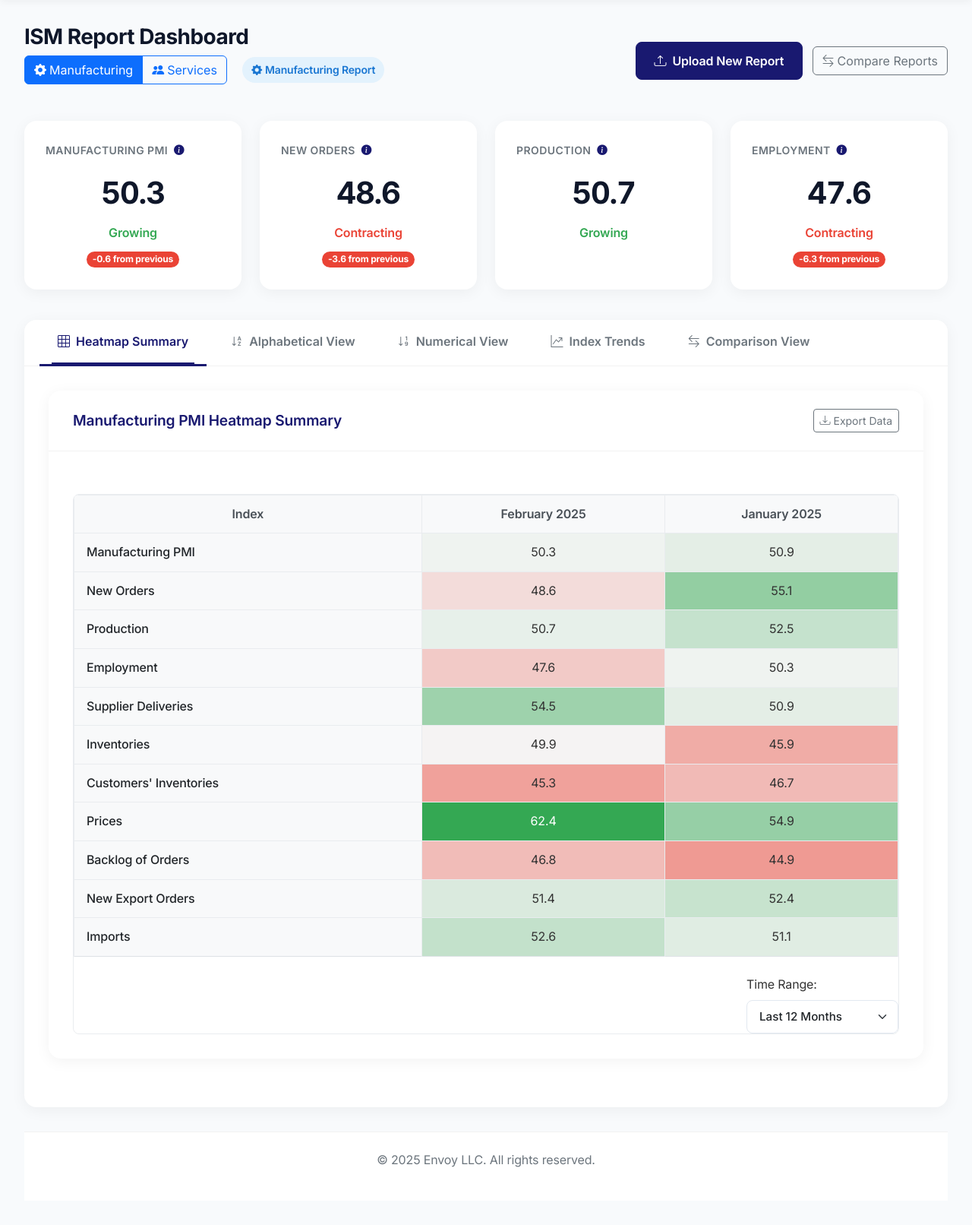
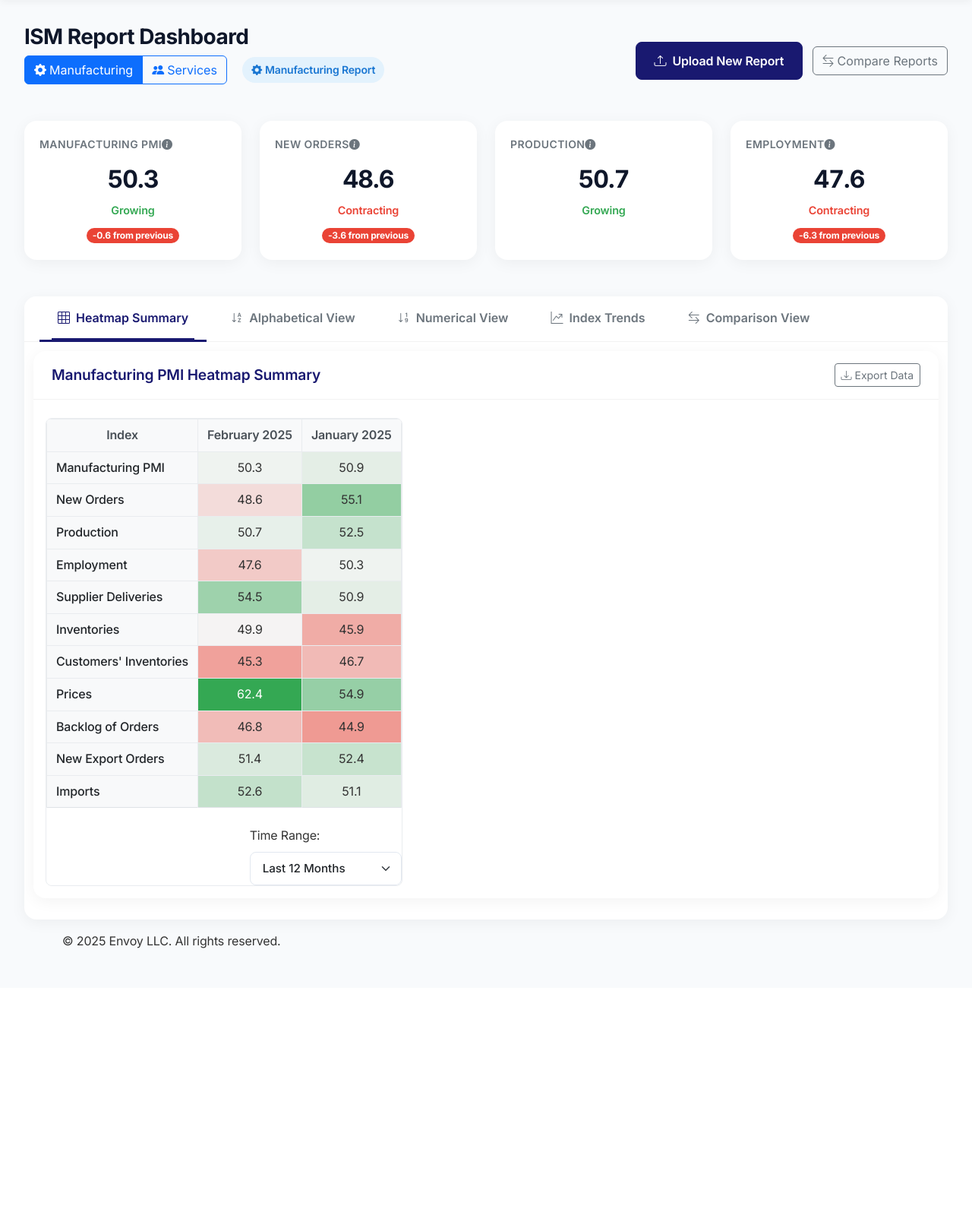
Before and after one commit to robertobuso/ism-report-analysis, a Flask app: page /home in a window 1280 px wide. Shown: the part 78-1690 px from the top of the page at 76% size. After the commit the page ends 1326 px from the top, so only its background shows below. Run offline with Flask 3, Linux system fonts and the light colour scheme; the visitor is signed in with stand-in values (Sample User, id 1); data comes from the database, SQL or seed files in the repository; some libraries are stand-ins or nearby versions.

Commit message:
Made columns width narrower, eliminated white space, fixed index trends header, enhanced UI for 13 inch screens. **READY FOR DEPLOYMENT TO MAIN*

```diff
--- a/templates/dashboard.html
+++ b/templates/dashboard.html
@@ -128,7 +128,7 @@
             background: white;
             border-radius: 16px;
             box-shadow: 0 4px 20px var(--card-shadow);
-            padding: 1.75rem;
+            padding: 1.25rem; /* Reduced from 1.75rem */
             height: 100%;
             transition: transform 0.3s ease, box-shadow 0.3s ease;
         }
@@ -149,16 +149,21 @@
             align-items: center;
         }
 
-        .kpi-title i {
-            margin-left: 0.5rem;
-            font-size: 0.85rem;
-            color: var(--primary-color);
+        .kpi-title {
+            color: var(--light-text);
+            font-size: 0.875rem;
+            font-weight: 600;
+            margin-bottom: 0.5rem; /* Reduced from 0.75rem */
+            text-transform: uppercase;
+            letter-spacing: 0.03em;
+            display: flex;
+            align-items: center;
         }
 
         .kpi-value {
-            font-size: 2.5rem;
+            font-size: 2rem; /* Reduced from 2.5rem */
             font-weight: 700;
-            margin-bottom: 0.5rem;
+            margin-bottom: 0.25rem; /* Reduced from 0.5rem */
             color: #0f172a;
             letter-spacing: -0.03em;
             font-feature-settings: "tnum";
@@ -166,8 +171,13 @@
         }
 
         .kpi-direction {
-            font-size: 1rem;
+            font-size: 0.9rem; /* Reduced from 1rem */
             font-weight: 600;
+        }
+
+        /* Reduce margin on KPI cards row */
+        .row.mb-4 {
+            margin-bottom: 2rem !important; /* Reduced from default */
         }
 
         .text-growing {
@@ -183,7 +193,7 @@
             background: white;
             border-radius: 16px;
             box-shadow: 0 4px 20px var(--card-shadow);
-            margin-bottom: 2rem;
+            margin-bottom: 1rem; /* Reduced from 2rem */
             overflow: hidden;
         }
 
@@ -214,7 +224,7 @@
         }
 
         .tab-content {
-            padding: 2rem;
+            padding: 0.75rem;
         }
 
         /* Content card styling */
@@ -222,16 +232,17 @@
             background: white;
             border-radius: 16px;
             box-shadow: 0 4px 20px var(--card-shadow);
-            margin-bottom: 2rem;
+            margin-bottom: 1rem; /* Reduced from 2rem */
             overflow: hidden;
         }
 
         .content-card-header {
-            padding: 1.5rem 2rem;
+            padding: 1rem 1.5rem; /* Reduced from 1.5rem 2rem */
             border-bottom: 1px solid rgba(0, 0, 0, 0.05);
             display: flex;
             justify-content: space-between;
             align-items: center;
+            min-height: auto;
         }
 
         .content-card-header h5 {
@@ -242,14 +253,14 @@
         }
 
         .content-card-body {
-            padding: 2rem;
-        }
-
-        /* Enhanced table styling */
+            padding: 1rem; /* Reduced from 2rem */
+        }
+
         .data-table {
-            width: 100%;
+            width: auto !important; /* Override the existing width: 100% */
             border-collapse: separate;
             border-spacing: 0;
+            table-layout: auto;
         }
 
         .data-table th {
@@ -257,14 +268,18 @@
             color: #495057;
             font-weight: 600;
             text-align: left;
-            padding: 1rem 1.25rem;
+            padding: 0.75rem 1rem; /* REDUCED from 1rem 1.25rem */
             border-bottom: 2px solid #e9ecef;
+            width: fit-content; /* ADDED */
+            white-space: nowrap; /* ADDED */
         }
 
         .data-table td {
-            padding: 1rem 1.25rem;
+            padding: 0.75rem 1rem; /* REDUCED from 1rem 1.25rem */
             border-bottom: 1px solid #e9ecef;
             vertical-align: middle;
+            width: fit-content; /* ADDED */
+            white-space: nowrap; /* ADDED */
         }
 
         .data-table tr:hover {
@@ -273,6 +288,42 @@
 
         .data-table tr:last-child td {
             border-bottom: none;
+        }
+
+        .month-table-container table {
+            table-layout: auto;
+        }
+
+        .month-table-container th,
+        .month-table-container td {
+            padding: 0.5rem 0.75rem;
+            white-space: nowrap;
+            width: fit-content;
+        }
+
+        .month-table-container td:first-child {
+            max-width: 180px;
+            white-space: normal;
+            word-wrap: break-word;
+        }
+
+        .month-table-container td:nth-child(2) {
+            width: 60px;
+            min-width: 60px;
+            max-width: 60px;
+            text-align: center;
+        }
+
+        /* Override Bootstrap's default table behavior */
+        .table-responsive .table,
+        .content-card-body .table {
+            width: auto !important;
+            min-width: auto !important;
+        }
+
+        /* Ensure the table container doesn't force full width */
+        .content-card-body .table-responsive {
+            overflow-x: auto;
         }
 
         /* Status colors - keep the same */
@@ -329,22 +380,28 @@
         }
 
         /* Heatmap enhancements */
-        .heatmap-container {
+       .heatmap-container {
             overflow-x: auto;
-            margin-top: 1.5rem;
+            margin-top: 0.5rem; /* Reduced from 1.5rem */
             border-radius: 8px;
             border: 1px solid #e9ecef;
+            width: fit-content;
+            max-width: 100%;
         }
 
         .heatmap-container table {
-            min-width: 100%;
+            min-width: auto !important; /* Override the existing min-width: 100% */
+            width: auto !important; /* Don't force full width */
             border-collapse: collapse;
+            table-layout: auto;
         }
 
         .heatmap-container th, .heatmap-container td {
-            padding: 0.75rem 1rem;
+            padding: 0.5rem 0.75rem; /* REDUCED from 0.75rem 1rem */
             text-align: center;
             border: 1px solid #e9ecef;
+            white-space: nowrap; /* ADDED */
+            width: fit-content; /* ADDED */
         }
 
         .heatmap-container th {
@@ -362,22 +419,14 @@
             background-color: #f8f9fa;
             z-index: 5;
             font-weight: 500;
-        }
-
-        /* Footer */
-        .footer {
-            background-color: white;
-            border-top: 1px solid rgba(0, 0, 0, 0.05);
-            padding: 1.5rem 0;
-            text-align: center;
-            color: var(--light-text);
-            margin-top: 2rem;
+            max-width: 200px; /* ADDED */
+            white-space: normal; /* ADDED */
         }
 
         /* Responsive adjustments */
         @media (max-width: 768px) {
             .content-container {
-                padding: 1rem;
+                padding: 1rem; /* Keep mobile padding reasonable */
             }
 
             .kpi-card {
@@ -398,7 +447,7 @@
             }
 
             .content-card-header, .content-card-body {
-                padding: 1.25rem;
+                padding: 0.75rem; /* Even more compact on mobile */
             }
         }
 
@@ -765,7 +814,7 @@
             <div class="tab-pane fade" id="trends" role="tabpanel">
                 <div class="content-card">
                     <div class="content-card-header">
-                        <h5>Manufacturing PMI Trends</h5>
+                        <h5 id="trendsTitle">Manufacturing PMI Trends</h5>
                         <button id="exportTrendsBtn" class="btn btn-sm btn-outline-secondary">
                             <i class="bi bi-download"></i> Export Data
                         </button>
@@ -1606,6 +1655,16 @@
                     heatmapTitle.textContent = 'Services PMI Heatmap Summary';
                 } else {
                     heatmapTitle.textContent = 'Manufacturing PMI Heatmap Summary';
+                }
+            }
+
+            // Initialize trends title based on current report type
+            const trendsTitle = document.getElementById('trendsTitle');
+            if (trendsTitle) {
+                if (currentType === 'Services') {
+                    trendsTitle.textContent = 'Services PMI Trends';
+                } else {
+                    trendsTitle.textContent = 'Manufacturing PMI Trends';
                 }
             }
 
@@ -3329,6 +3388,16 @@
             }
             });
 
+        // Update trends title
+        const trendsTitle = document.getElementById('trendsTitle');
+        if (trendsTitle) {
+            if (reportType === 'Services') {
+                trendsTitle.textContent = 'Services PMI Trends';
+            } else {
+                trendsTitle.textContent = 'Manufacturing PMI Trends';
+            }
+        }
+
             // Update indicator badge
             currentReportBadge.textContent = reportType + ' Report';
             currentReportBadge.className = 'report-type-indicator report-type-' + reportType.toLowerCase();
```
